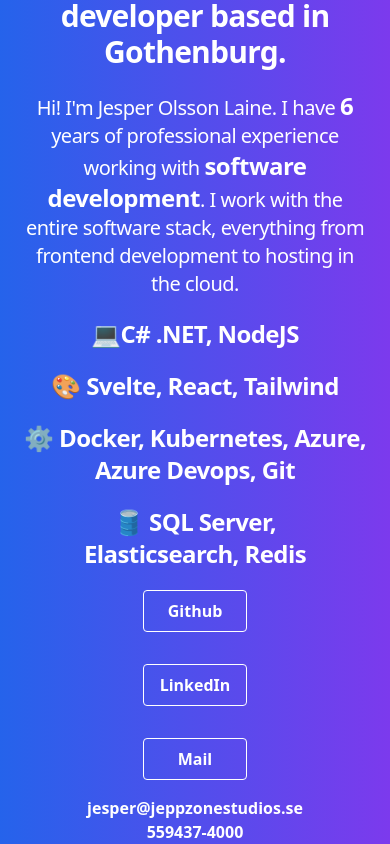
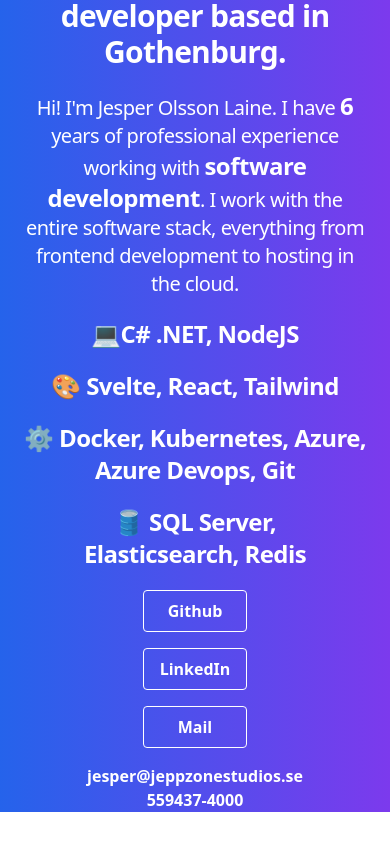
Before and after one commit to jeppzone/jeppzonestudios.se, a SvelteKit app: page / in a window 390 px wide. Shown: the part 388-1232 px from the top of the page. After the commit the page ends 1200 px from the top, so only its background shows below. Built offline with nearby package versions, Linux system fonts and the light colour scheme; a web font is replaced by a local one.

Commit message:
Change gap on mobile

```diff
--- a/src/routes/+page.svelte
+++ b/src/routes/+page.svelte
@@ -28,7 +28,7 @@
 	<p class="text-2xl text-pretty text-center pt-5 font-extrabold tracking-tight">
 		🛢️ SQL Server, Elasticsearch, Redis
 	</p>
-	<div class="grid sm:grid-cols-3 xs:grid-cols-1 pt-5 gap-8 text-center">
+	<div class="grid sm:grid-cols-3 xs:grid-cols-1 pt-5 sm:gap-8 xs:gap-4 text-center">
 		<a
 			href="https://github.com/jeppzone"
 			class="bg-transparent text-white font-semibold hover:text-white py-2 px-4 border border-white rounded"
```
